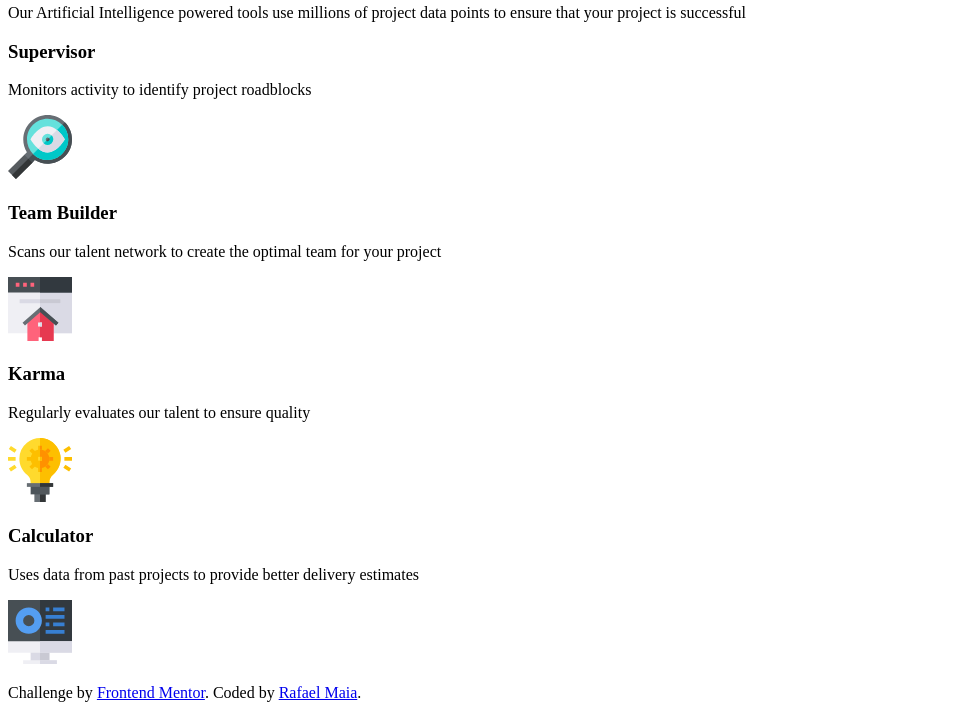
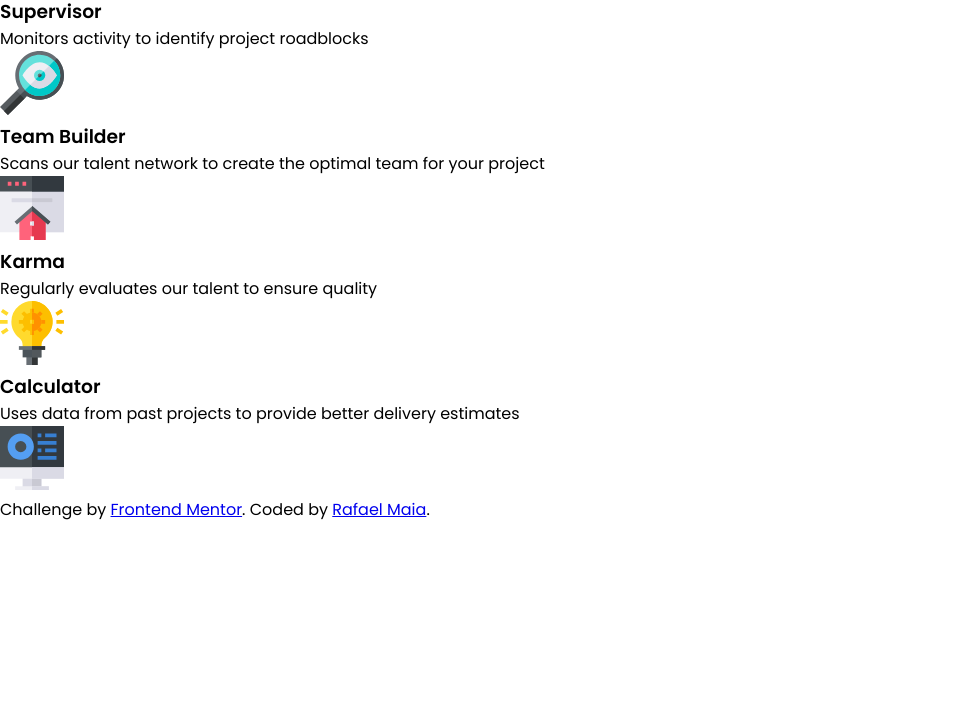
Before and after one commit to rafaeldevvv/Four-Card-Feature, a plain HTML site: page index.html in a window 1280 px wide. Shown: the part 76-800 px from the top of the page, without its empty margins (0-970 px from the left). Drawn offline with Linux system fonts and the light colour scheme.

Commit message:
Initial style

```diff
--- a/css/style.scss
+++ b/css/style.scss
@@ -0,0 +1,11 @@
+@import url('https://fonts.googleapis.com/css2?family=Alegreya+Sans:ital,wght@0,400;0,500;0,700;0,800;0,900;1,400;1,500;1,700;1,800;1,900&family=Chakra+Petch:wght@300;400;500;600&family=Exo+2:ital,wght@0,100;0,200;0,300;0,400;0,500;0,600;0,700;0,800;0,900;1,100;1,200;1,300;1,400;1,500;1,600;1,700;1,800;1,900&family=Karla:ital,wght@0,200;0,300;0,400;0,500;0,600;0,700;0,800;1,200;1,300;1,400;1,500;1,600;1,700;1,800&family=Orbitron:wght@400;500;600;700;800;900&family=Play:wght@400;700&family=Poppins:ital,wght@0,200;0,400;0,600;1,200;1,400;1,600&family=Press+Start+2P&family=Rajdhani:wght@500;600;700&family=Roboto:ital,wght@0,100;0,300;0,400;0,500;0,700;0,900;1,100;1,300;1,400;1,500;1,700;1,900&family=VT323&display=swap');
+
+* {
+   padding: 0;
+   margin: 0;
+   box-sizing: border-box;
+}
+
+body {
+   font-family: "Poppins", Arial, sans-serif;
+}
```
Also changed, not shown: css/style.css, 1 other file.
